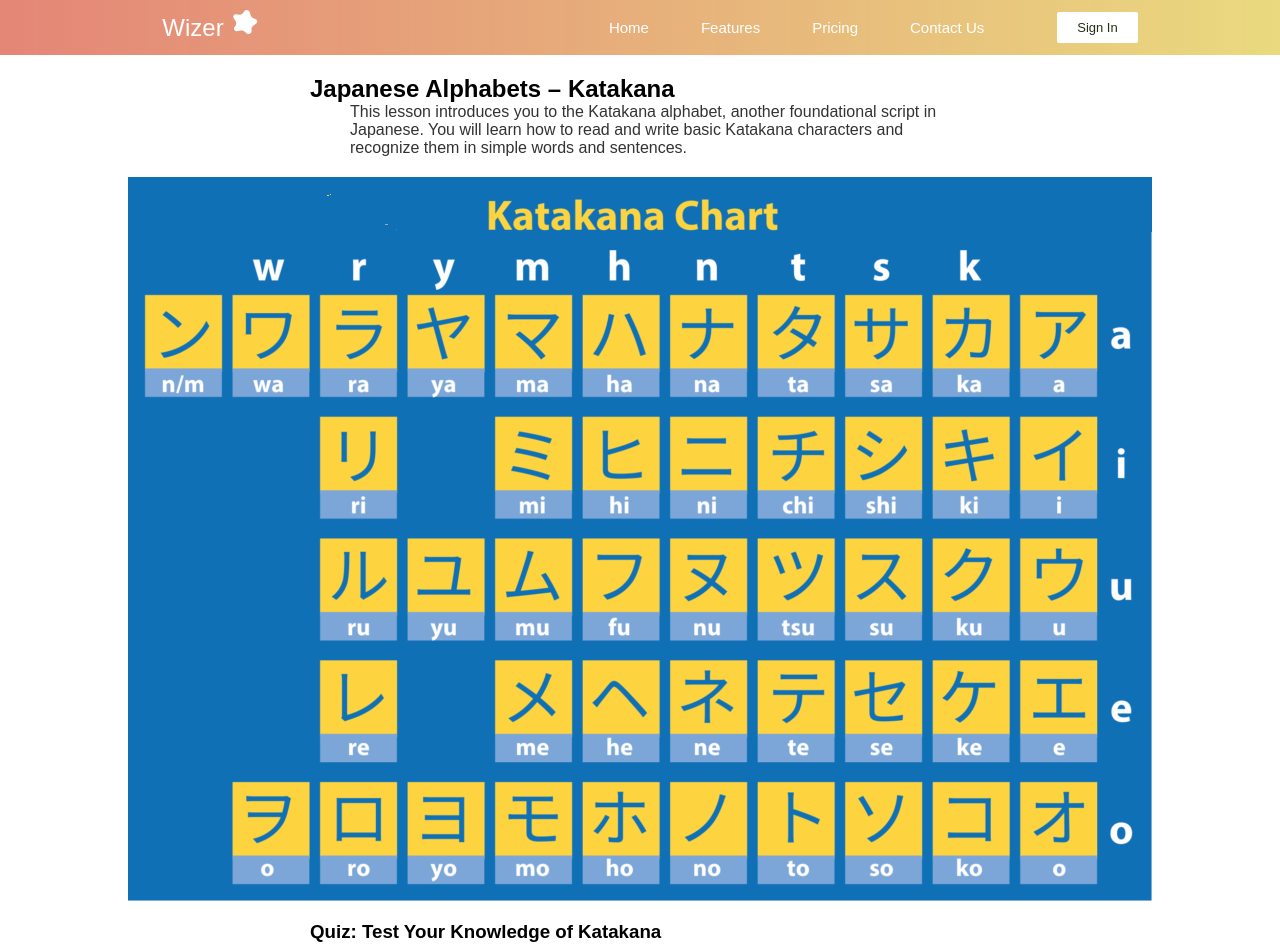
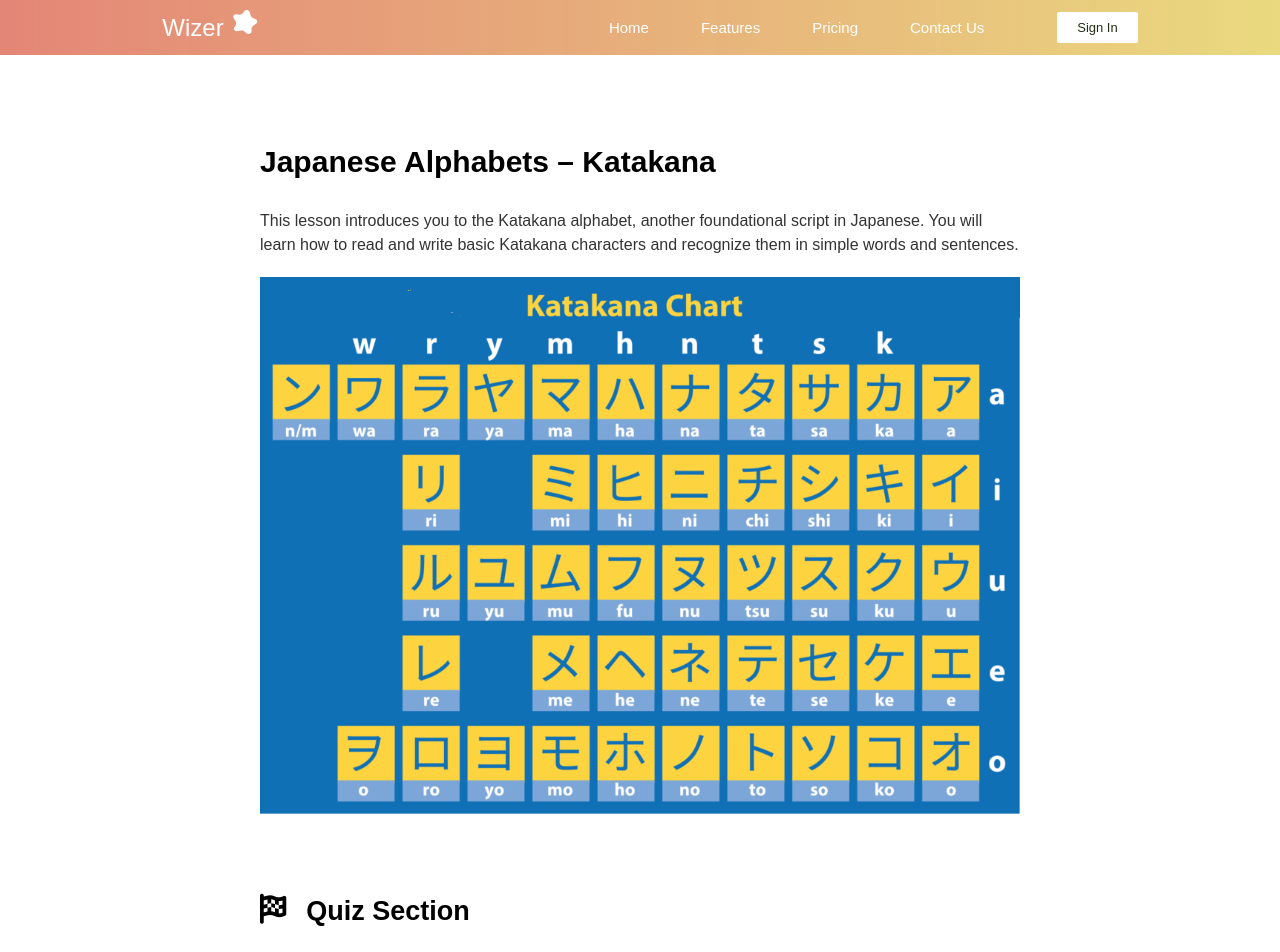
Before and after one commit to INFT6900-IT-Project/Wizer-app, a React (Create React App) app: page /lesson-detail/katakana in a window 1280 px wide. Shown: the top 952 px of the page. Built offline with nearby package versions, Linux system fonts and the light colour scheme.

Commit message:
Adoria Update

```diff
--- a/src/components/HomeCourseCard.css
+++ b/src/components/HomeCourseCard.css
@@ -52,7 +52,7 @@
     text-decoration: none;
   }
 
-.ad-card-item-link h5, p, p1, p3{
+.ad-card-item-link h5, .ad-card-item-link p, .ad-card-item-link p1, .ad-card-item-link p3{
     margin-left: 20px;
     margin-right: 20px;
 }
--- a/src/components/Pages/CourseDetails/Courses.css
+++ b/src/components/Pages/CourseDetails/Courses.css
@@ -50,6 +50,7 @@
     background-color: #fff;
     box-shadow: 0 2px 8px rgba(0, 0, 0, 0.1);
     margin-bottom: 20px;
+    width: 800px;
     transition: transform 0.3s ease;
 
 }
@@ -72,7 +73,7 @@
 
 .course-card img {
     width: 100%;
-    height: 180px;
+    height: 200px;
     object-fit: cover;
 }
 
@@ -119,6 +120,7 @@
     font-size: 14px;
     color: #777;
     display: flex;
+    justify-content: space-between;
     gap: 10px;
     margin-bottom: 15px;
 }
@@ -135,11 +137,11 @@
     display: flex;
     justify-content: space-between;
     align-items: center;
-    margin-top: auto;
+    margin-top: 30px;
 }
 
 .course-price {
-    font-size: 16px;
+    font-size: 30px;
     font-weight: bold;
     color: #dd6552;
 }
@@ -151,13 +153,11 @@
 
 .view-more-btn {
     background-color: #dd6552;
-    color: white;
     padding: 10px 20px;
     border: none;
     border-radius: 20px;
     cursor: pointer;
 }
-
 
 
 .view-more-btn:hover {
--- a/src/components/Pages/CourseDetails/Courses.js
+++ b/src/components/Pages/CourseDetails/Courses.js
@@ -20,7 +20,7 @@ function Courses() {
             duration: '2 Weeks',
             students: 25,
             level: 'Basic',
-            price: '25$',
+            price: '$25',
             lessons: 12,
         },
         {
@@ -31,7 +31,7 @@ function Courses() {
             duration: '2 Weeks',
             students: 30,
             level: 'All levels',
-            price: '25$',
+            price: '$75',
             lessons: 10,
         },
         {
@@ -42,7 +42,7 @@ function Courses() {
             duration: '2 Weeks',
             students: 33,
             level: 'All levels',
-            price: '25$',
+            price: '$65',
             lessons: 8,
         },
         {
@@ -53,7 +53,7 @@ function Courses() {
             duration: '3 Weeks',
             students: 45,
             level: 'Beginner',
-            price: '25$',
+            price: '$70',
             lessons: 9,
         },
         {
@@ -64,7 +64,7 @@ function Courses() {
             duration: '4 Weeks',
             students: 26,
             level: 'Advanced',
-            price: '25$',
+            price: '$85',
             lessons: 15,
         },
     ]);
@@ -95,7 +95,7 @@ function Courses() {
                             <div className="course-footer">
                                 <span className="course-price">{course.price}</span>
                                 <button className="view-more-btn">
-                                     <Link to={`/course-detail/${course.id}`} state={{ course }}>
+                                     <Link to={`/course-detail/${course.id}`} state={{ course }}  style={{ textDecoration: 'none', color:'white' }}>
                                         View More
                                      </Link>
                                 </button>
--- a/src/components/Pages/CourseDetails/Curriculum.css
+++ b/src/components/Pages/CourseDetails/Curriculum.css
@@ -6,7 +6,7 @@
 .header-curriculum {
     color: #555;
     font-family: 'Jost', sans-serif;
-    margin-bottom: 20px;
+    margin-bottom: 50px;
 }
 
 .curriculum-section {
@@ -48,6 +48,7 @@
     border-bottom: 1px solid #eee;
 }
 
+
 .preview-button {
     background-color: #2580D5;
     border: none;
--- a/src/components/Pages/CourseDetails/Curriculum.js
+++ b/src/components/Pages/CourseDetails/Curriculum.js
@@ -43,13 +43,13 @@ const Curriculum = ({ data }) => {
                   <div style={{ cursor: 'pointer', display: 'flex', alignItems: 'center' }}>
                     <img src={lessonsIcon} alt="Lesson" style={{ width: '12px', marginRight: '5px' }} />
                     {lesson.name === "Japanese Alphabets – Hiragana" ? (
-                      <Link to="/lesson-detail/hiragana">{lesson.name}</Link>
+                      <Link to="/lesson-detail/hiragana" style={{textDecoration : 'none'}}>{lesson.name}</Link>
                     ) : lesson.name === "Japanese Alphabets – Katakana" ? (
-                      <Link to="/lesson-detail/katakana">{lesson.name}</Link>
+                      <Link to="/lesson-detail/katakana" style={{textDecoration : 'none'}}>{lesson.name}</Link>
                     ) : lesson.name === "Basic Greetings" ? (
-                      <Link to="/lesson-detail/basic-greetings">{lesson.name}</Link>
+                      <Link to="/lesson-detail/basic-greetings" style={{textDecoration : 'none'}}>{lesson.name}</Link>
                     ) : lesson.name === "Numbers and Counting" ? (
-                      <Link to="/lesson-detail/numbers-and-counting">{lesson.name}</Link>
+                      <Link to="/lesson-detail/numbers-and-counting" style={{textDecoration : 'none'}}>{lesson.name}</Link>
 
                     ) : (
                       <span>{lesson.name}</span>
--- a/src/components/Pages/CourseDetails/Instructor.css
+++ b/src/components/Pages/CourseDetails/Instructor.css
@@ -22,6 +22,11 @@
     margin-right: 20px;
 }
 
+.instructor-info{
+    margin-left: 20px;
+    line-height: 2;
+}
+
 .instructor-info h2 {
     margin: 0;
     font-size: 20px;
@@ -37,8 +42,8 @@
 
 .instructor-meta {
     display: flex;
-    gap: 15px;
-    margin-top: 10px;
+    gap: 35px;
+    margin-top: 40px;
 }
 
 .meta-item {
--- a/src/components/Pages/CourseDetails/KatakanaLesson.js
+++ b/src/components/Pages/CourseDetails/KatakanaLesson.js
@@ -11,7 +11,7 @@ const KatakanaLesson = () => {
   return (
     <div className="lesson-detail-container">
       <h2>Japanese Alphabets – Katakana</h2>
-      <p className="lesson-content">{katakanaContent}</p>
+      <p>{katakanaContent}</p>
 
       {/* Use process.env.PUBLIC_URL for image paths in the public folder */}
       <div className="image-container">
@@ -22,7 +22,7 @@ const KatakanaLesson = () => {
         />
       </div>
 
-      <h3>Quiz: Test Your Knowledge of Katakana</h3>
+      <h3><i class="fa-solid fa-flag-checkered"></i>Quiz Section</h3>
       {/* Render the Katakana quiz component */}
       <QuizComponent1 />
     </div>
--- a/src/components/Pages/CourseDetails/LessonDetail.css
+++ b/src/components/Pages/CourseDetails/LessonDetail.css
@@ -1,15 +1,31 @@
 
 .lesson-detail-container {
-    padding: 20px;
-    max-width: 700px;
+    padding: 60px 20px;
+    max-width: 800px;
     margin: auto;
     font-family: Arial, sans-serif;
   }
 
-  .lesson-content {
+  .lesson-detail-container h2{
+    margin: 30px 0px;
+    font-size: 30px;
+  }
+
+  .lesson-detail-container p{
     font-size: 16px;
     color: #333;
+    line-height: 1.5;
     margin-bottom: 20px;
+  }
+
+  .lesson-detail-container h3{
+    margin: 80px 0px 20px;
+    font-size: 27px;
+  }
+
+  .fa-flag-checkered{
+    font-size: 30px;
+    margin-right: 20px;
   }
 
   .image-container {
@@ -18,7 +34,7 @@
     margin: 20px 0;
   }
 
-  .hiragana-image {
+  .hiragana-image, .katakana-image {
     max-width: 100%;
     height: auto;
   }
--- a/src/components/Pages/CourseDetails/LessonDetail.js
+++ b/src/components/Pages/CourseDetails/LessonDetail.js
@@ -13,7 +13,7 @@ const LessonDetail = () => {
   return (
     <div className="lesson-detail-container">
       <h2>Japanese Alphabets – Hiragana</h2>
-      <p className="lesson-content">{lessonContent}</p>
+      <p>{lessonContent}</p>
 
       <div className="image-container">
       <img
@@ -23,7 +23,7 @@ const LessonDetail = () => {
       />
       </div>
 
-      <h3>Quiz: Test Your Knowledge of Hiragana</h3>
+      <h3> <i class="fa-solid fa-flag-checkered"></i>Quiz Section</h3>
       <QuizComponent />
     </div>
   );
```
